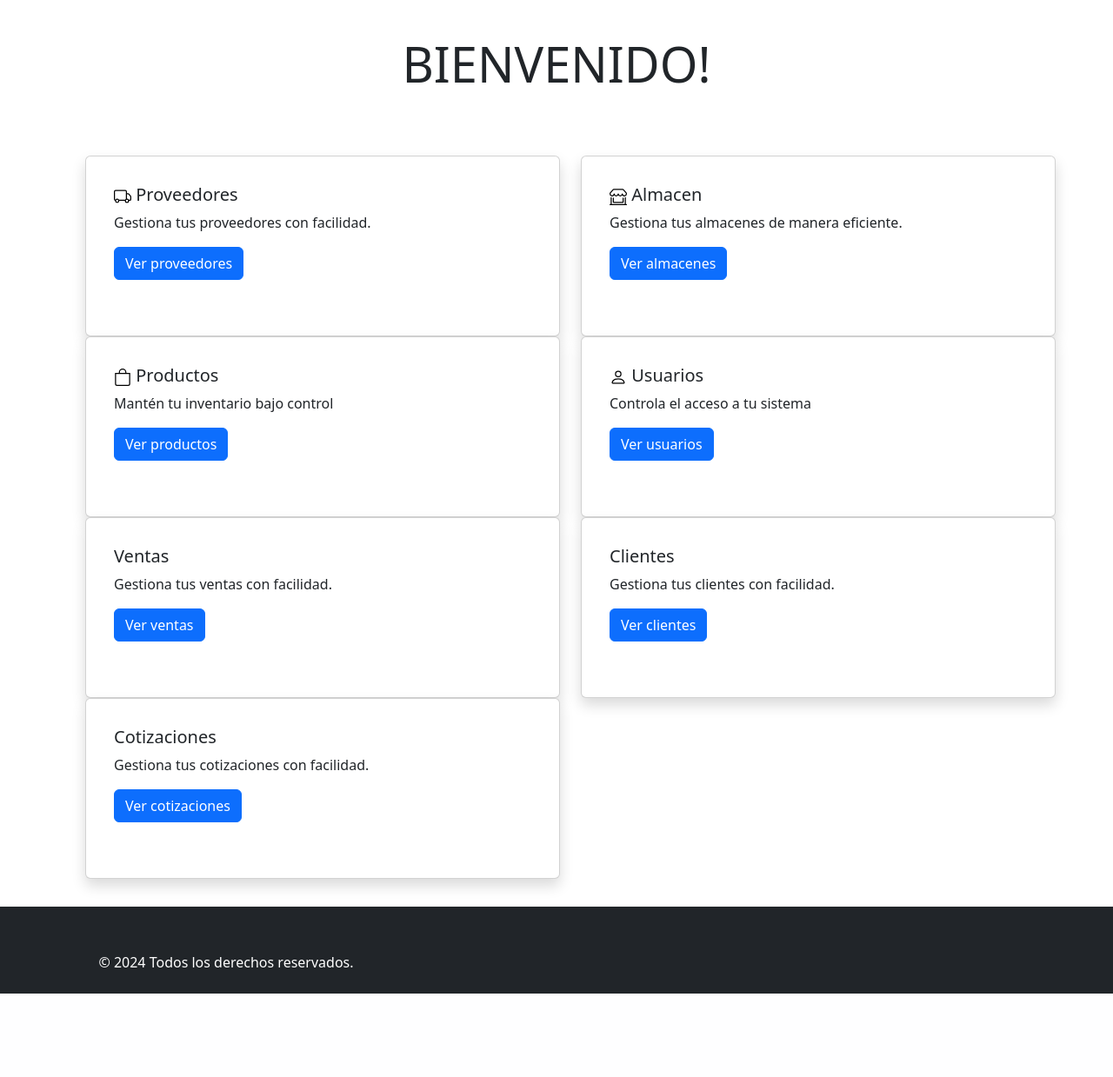
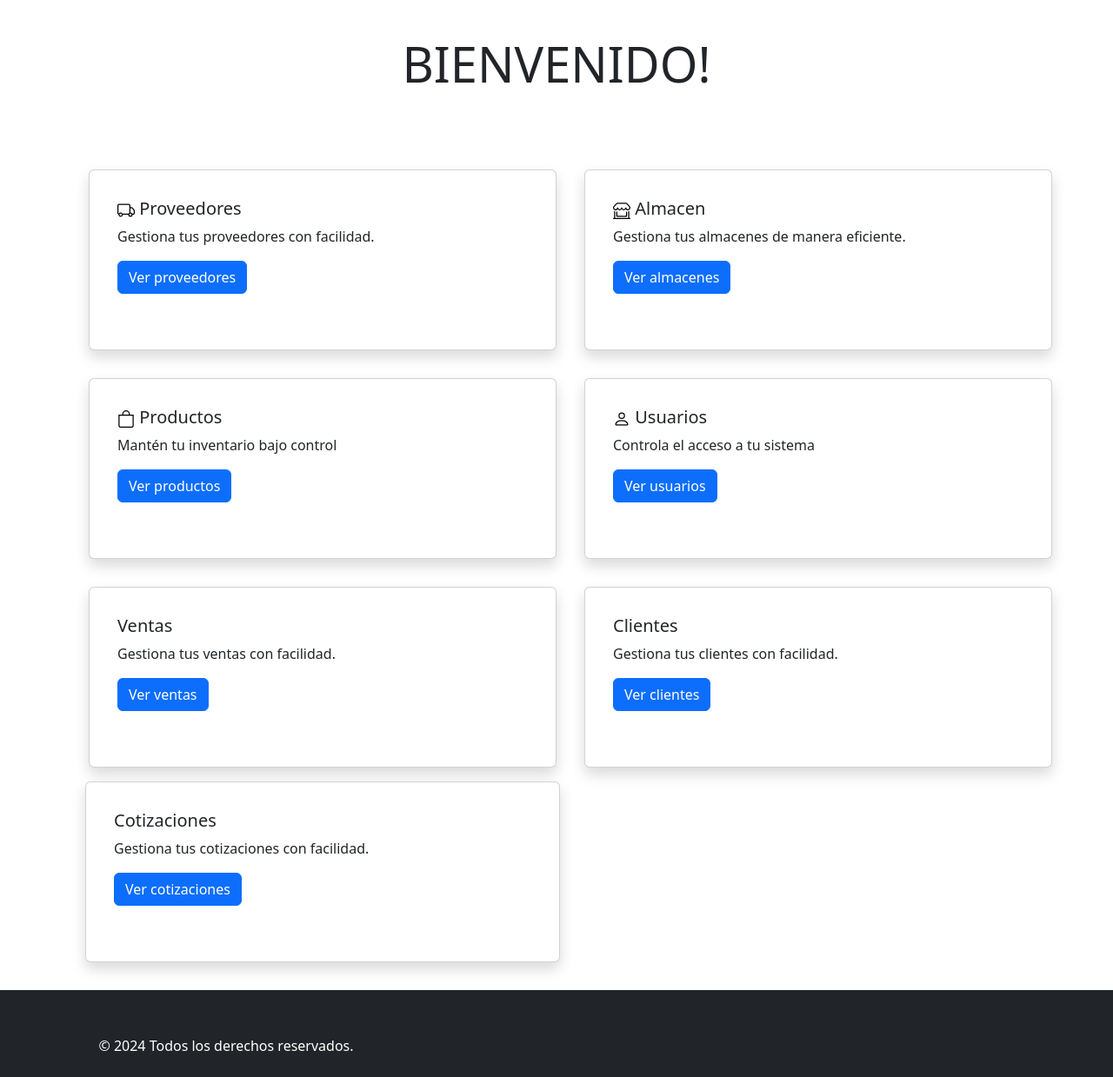
Before and after one commit to rijalss/Proyecto-universidad, a PHP site: page / in a window 1280 px wide. Shown: the part 56-1295 px from the top of the page at 87% size. Before the commit the page ends 1199 px from the top, so only its background shows below. Run offline with PHP 8.4, Linux system fonts and the light colour scheme; some libraries are stand-ins or nearby versions.

Commit message:
Acomode el error deque lo divs que contenian a las card body no tenia la misma clase, lo que hacia que esas clases de contenedores se vieran pegados, lo que hice ue colocar las mismas clases a esos divs, asi dandoles un padding de 3 col a todas las direcciones

```diff
--- a/views/principal.php
+++ b/views/principal.php
@@ -20,7 +20,7 @@
     <!-- Container de cards -->
     <div class="container d-flex justify-content-center">
     <div class="row">
-        <div class="col-sm-6 mb-3 mb-sm-0">
+        <div class="col-sm-6 mb-3 mb-sm-0 p-3">
             <div class="card shadow w-100 h-100 p-3">
             <div class="card-body">
                 <h5 class="card-title"><img width="20PX" src="public/img/truck.svg" alt=""> Proveedores</h5>
@@ -29,7 +29,7 @@
             </div>
             </div>
         </div>
-        <div class="col-sm-6">
+        <div class="col-sm-6 p-3">
             <div class="card shadow w-100 h-100 p-3">
             <div class="card-body">
                 <h5 class="card-title"><img width="20PX" src="public/img/shop-window.svg" alt=""> Almacen </h5>
@@ -38,7 +38,7 @@
             </div>
             </div>
         </div>
-        <div class="col-sm-6">
+        <div class="col-sm-6 mb-3 mb-sm-0 p-3" >
             <div class="card shadow w-100 h-100 p-3">
             <div class="card-body">
                 <h5 class="card-title"><img width="20PX" src="public/img/bag.svg" alt=""> Productos</h5>
@@ -47,7 +47,7 @@
             </div>
             </div>
         </div>
-        <div class="col-sm-6 mb-3 mb-sm-0">
+        <div class="col-sm-6 mb-3 mb-sm-0 p-3">
             <div class="card shadow w-100 h-100 p-3">
             <div class="card-body">
                 <h5 class="card-title"><img width="20PX" src="public/img/person.svg" alt=""> Usuarios</h5>
@@ -56,7 +56,7 @@
             </div>
             </div>
         </div>
-        <div class="col-sm-6">
+        <div class="col-sm-6 mb-3 mb-sm-0 p-3">
             <div class="card shadow w-100 h-100 p-3">
             <div class="card-body">
                 <h5 class="card-title">Ventas</h5>
@@ -65,7 +65,7 @@
             </div>
             </div>
         </div>
-        <div class="col-sm-6">
+        <div class="col-sm-6 mb-3 mb-sm-0 p-3">
             <div class="card shadow w-100 h-100 p-3">
             <div class="card-body">
                 <h5 class="card-title">Clientes</h5>
```
